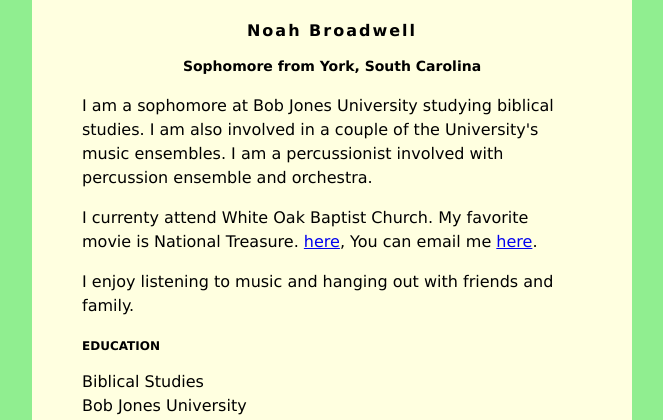
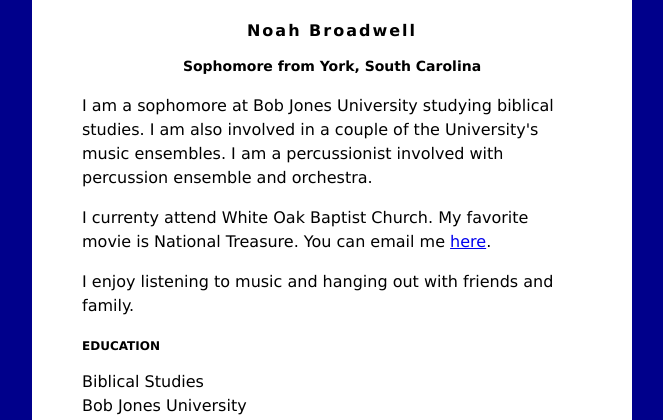
Before and after one commit to nbroa714/nbroa714.github.io, a plain HTML site: page index.html in a window 1280 px wide. Shown: the top 420 px of the page, without its empty margins (308-971 px from the left). Drawn offline with Linux system fonts and the light colour scheme.

Commit message:
Update index.html

```diff
--- a/index.html
+++ b/index.html
@@ -3,11 +3,11 @@
 <head>
 <style>
 body {
-    background: lightgreen;
+    background: darkblue;
     font-family: Verdana;
 }
 #content {
-    background: lightyellow;
+    background: white;
     min-width: 200px;
     max-width: 500px;
     padding: 50px;
@@ -37,7 +37,7 @@ h3 {
          <p>I am a sophomore at Bob Jones University studying biblical studies. I am also involved in a couple of the University's music ensembles. I am a percussionist involved with percussion ensemble and orchestra.</p>
          <p>
             I currenty attend White Oak Baptist Church. My favorite movie is National Treasure.
-            <a href="https://mobilehymns.org/">here</a>,  You can email me
+          You can email me
             <a href="mailto:nbroa714@students.bju.edu">here</a>.
          </p>
          <p>
```
